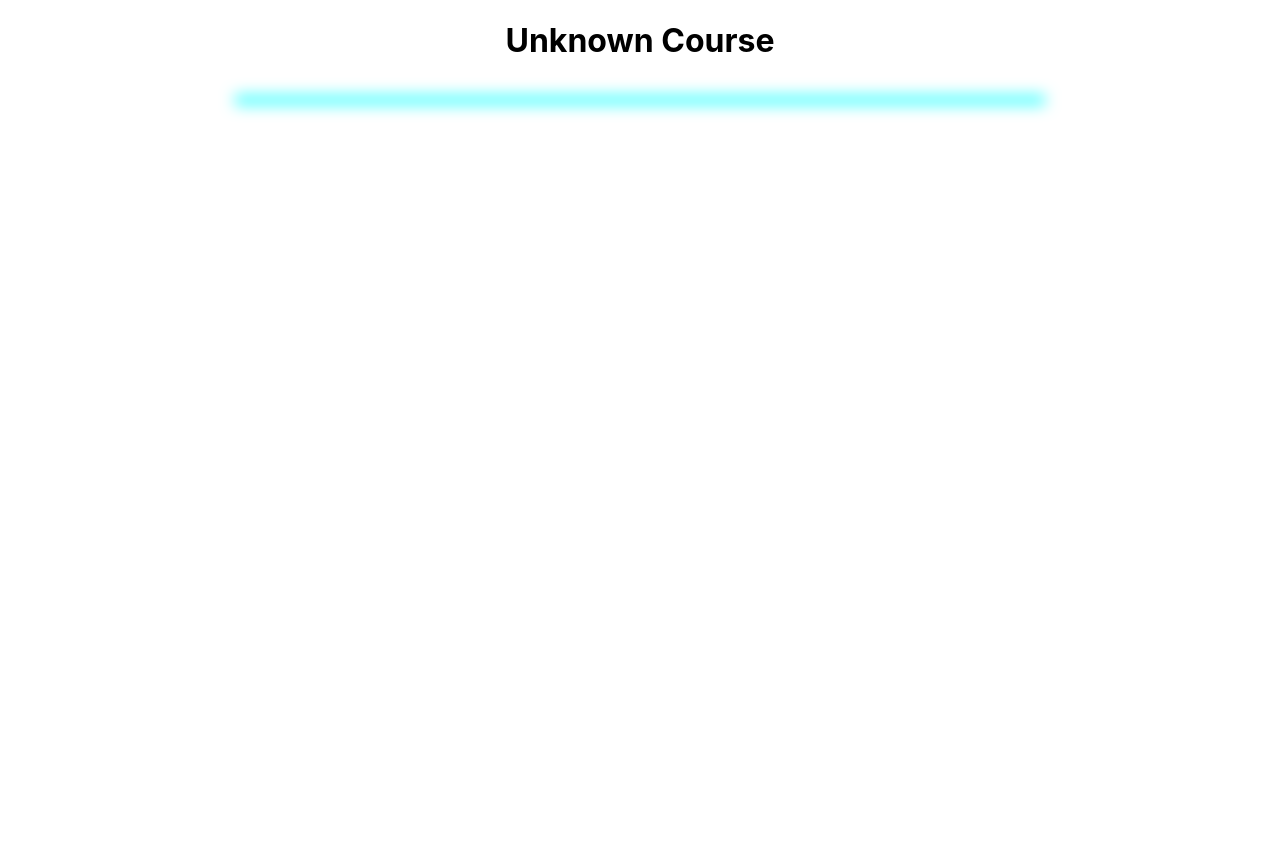
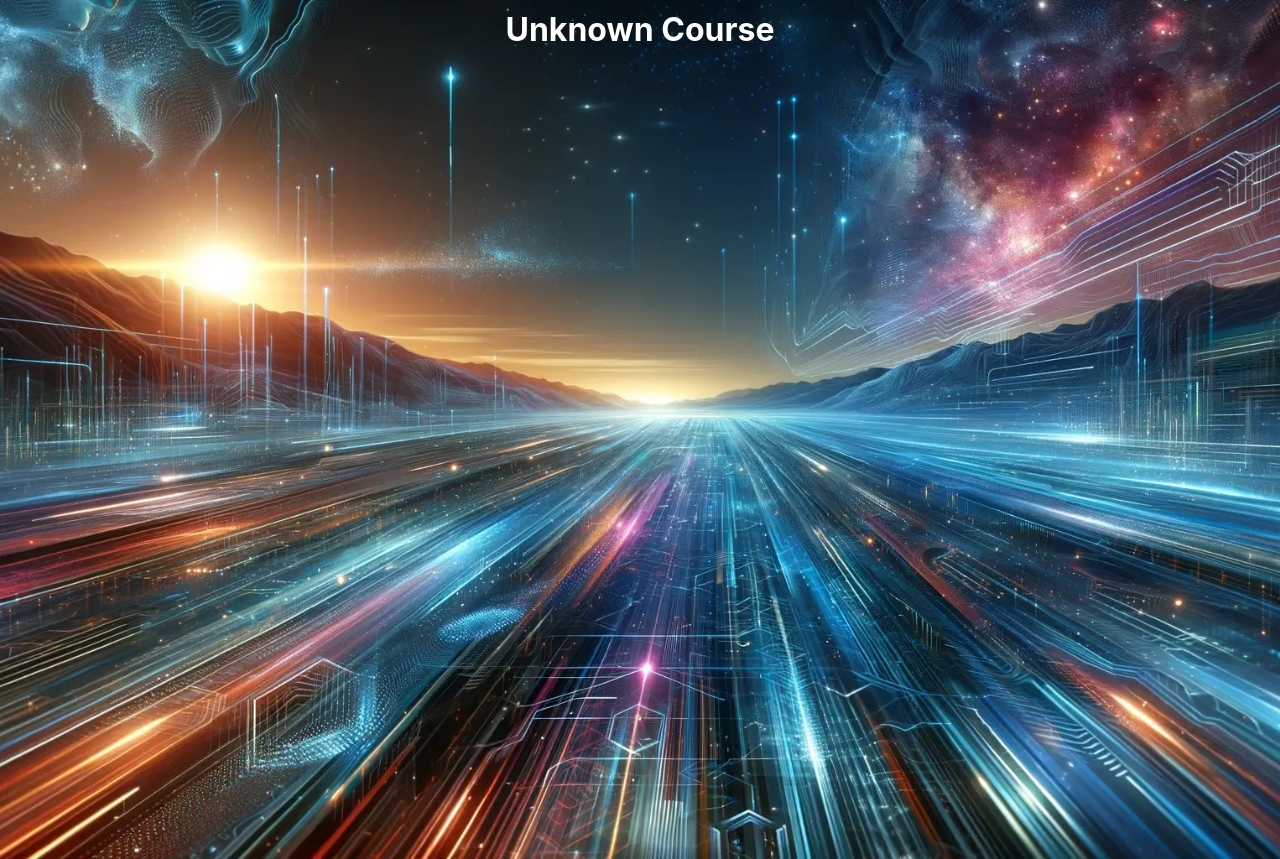
Before and after one commit to Ali-H-Hassan/ByteBattles-CodingAdventure, a React (Create React App) app in the folder frontend/: page /game in a window 1280 px wide. Before the commit the page ends 800 px from the top, so only its background shows below. Built offline with nearby package versions, Linux system fonts and the light colour scheme.

Commit message:
Frontend <> Updating Game Background

```diff
--- a/frontend/src/components/Game/Game.css
+++ b/frontend/src/components/Game/Game.css
@@ -1,3 +1,10 @@
+#game-wrapper {
+  height: 100vh;
+  display: flex;
+  justify-content: center;
+  align-items: center;
+}
+
 #phaser-container {
   max-width: 800px;
   margin: 40px auto;
@@ -5,10 +12,10 @@
   border-radius: 20px;
   overflow: hidden;
   position: relative;
-  canvas {
-    border-radius: 20px;
-  }
+  background-size: cover;
+  background-position: center;
 }
+
 .drop-zone-label {
   font-size: 18px;
   color: #fff;
--- a/frontend/src/components/Game/Game.jsx
+++ b/frontend/src/components/Game/Game.jsx
@@ -77,7 +77,11 @@ const GameComponent = ({ courseId }) => {
     };
   }, [courseId, onGameComplete, courses]);
 
-  return <div id="phaser-container"></div>;
+  return (
+    <div id="game-wrapper">
+      <div id="phaser-container"></div>
+    </div>
+  );
 };
 
 export default GameComponent;
--- /dev/null
+++ b/frontend/src/pages/GamePage.css
@@ -0,0 +1,10 @@
+.Game {
+  background-image: url("../../public/Assets/futuristic-background.webp");
+  background-size: cover;
+  background-position: center;
+}
+.Game h1 {
+  padding: 10px;
+  margin: 0;
+  color: white;
+}
--- a/frontend/src/pages/GamePage.jsx
+++ b/frontend/src/pages/GamePage.jsx
@@ -2,7 +2,7 @@ import React, { useState, useEffect } from "react";
 import { useLocation } from "react-router-dom";
 import Game from "../components/Game/Game";
 import { useSelector } from "react-redux";
-
+import "./GamePage.css";
 const GamePage = () => {
   const location = useLocation();
   const { courseId } = location.state || {};
@@ -19,7 +19,7 @@ const GamePage = () => {
   }, [courses, courseId]);
 
   return (
-    <div>
+    <div className="Game">
       <h1>{courseName}</h1>
       <Game courseId={courseId} />
     </div>
```
Also changed, not shown: frontend/public/Assets/futuristic-background.webp (added), 1 other file (tests, documents, lock files or other folders).
